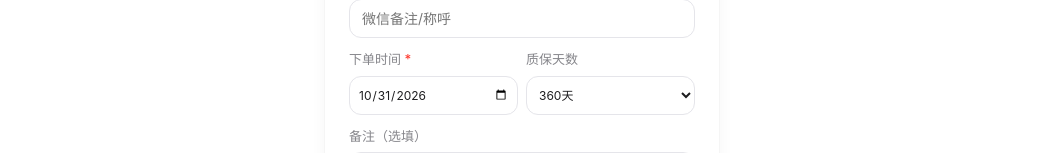
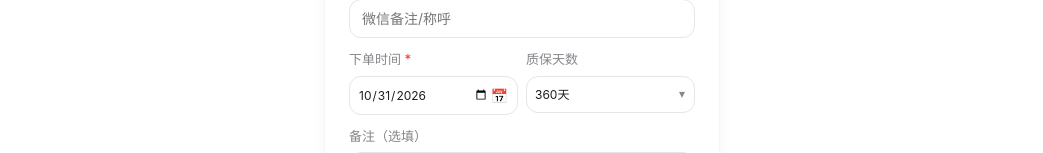
Before and after one commit to iosyyds/faka-store, a Next.js app in the folder web/: page /warranty in a window 1280 px wide. Shown: the part 531-684 px from the top of the page, without its empty margins (118-1161 px from the left). Built offline with nearby package versions, Linux system fonts and the light colour scheme.

Commit message:
等宽布局+手动放日历和下拉图标

```diff
--- a/web/src/app/warranty/page.tsx
+++ b/web/src/app/warranty/page.tsx
@@ -194,17 +194,23 @@ export default function WarrantyPage() {
             <div style={{ display: 'flex', marginBottom: 12 }}>
               <div style={{ width: '50%', paddingRight: 4 }}>
                 <div style={{ fontSize: 13, fontWeight: 500, color: appleSubtext, marginBottom: 6 }}>下单时间 <span style={{ color: '#FF3B30' }}>*</span></div>
+                <div style={{ position: 'relative' }}>
                   <input type="date" value={startDate} onChange={(e) => setStartDate(e.target.value)}
-                  style={{ display: 'block', width: '100%', padding: '10px 8px', border: '1px solid #E5E5EA', borderRadius: 12, fontSize: 12, background: '#fff', outline: 'none', boxSizing: 'border-box', color: appleText }} />
+                    style={{ display: 'block', width: '100%', padding: '10px 28px 10px 8px', border: '1px solid #E5E5EA', borderRadius: 12, fontSize: 12, background: '#fff', outline: 'none', boxSizing: 'border-box', color: appleText, WebkitAppearance: 'none', appearance: 'none' }} />
+                  <span style={{ position: 'absolute', right: 10, top: '50%', transform: 'translateY(-50%)', pointerEvents: 'none', color: '#86868B', fontSize: 14 }}>📅</span>
+                </div>
               </div>
               <div style={{ width: '50%', paddingLeft: 4 }}>
                 <div style={{ fontSize: 13, fontWeight: 500, color: appleSubtext, marginBottom: 6 }}>质保天数</div>
+                <div style={{ position: 'relative' }}>
                   <select value={duration} onChange={(e) => setDuration(e.target.value)}
-                  style={{ display: 'block', width: '100%', padding: '10px 8px', border: '1px solid #E5E5EA', borderRadius: 12, fontSize: 12, background: '#fff', outline: 'none', boxSizing: 'border-box', color: appleText }}>
+                    style={{ display: 'block', width: '100%', padding: '10px 24px 10px 8px', border: '1px solid #E5E5EA', borderRadius: 12, fontSize: 12, background: '#fff', outline: 'none', boxSizing: 'border-box', color: appleText, WebkitAppearance: 'none', appearance: 'none' }}>
                     <option value="45">45天</option>
                     <option value="185">185天</option>
                     <option value="360">360天</option>
                   </select>
+                  <span style={{ position: 'absolute', right: 10, top: '50%', transform: 'translateY(-50%)', pointerEvents: 'none', color: '#86868B', fontSize: 12 }}>▾</span>
+                </div>
               </div>
             </div>
             <div style={{ marginBottom: 18 }}>
```
Lines whose indentation alone changed are shown as unchanged.
